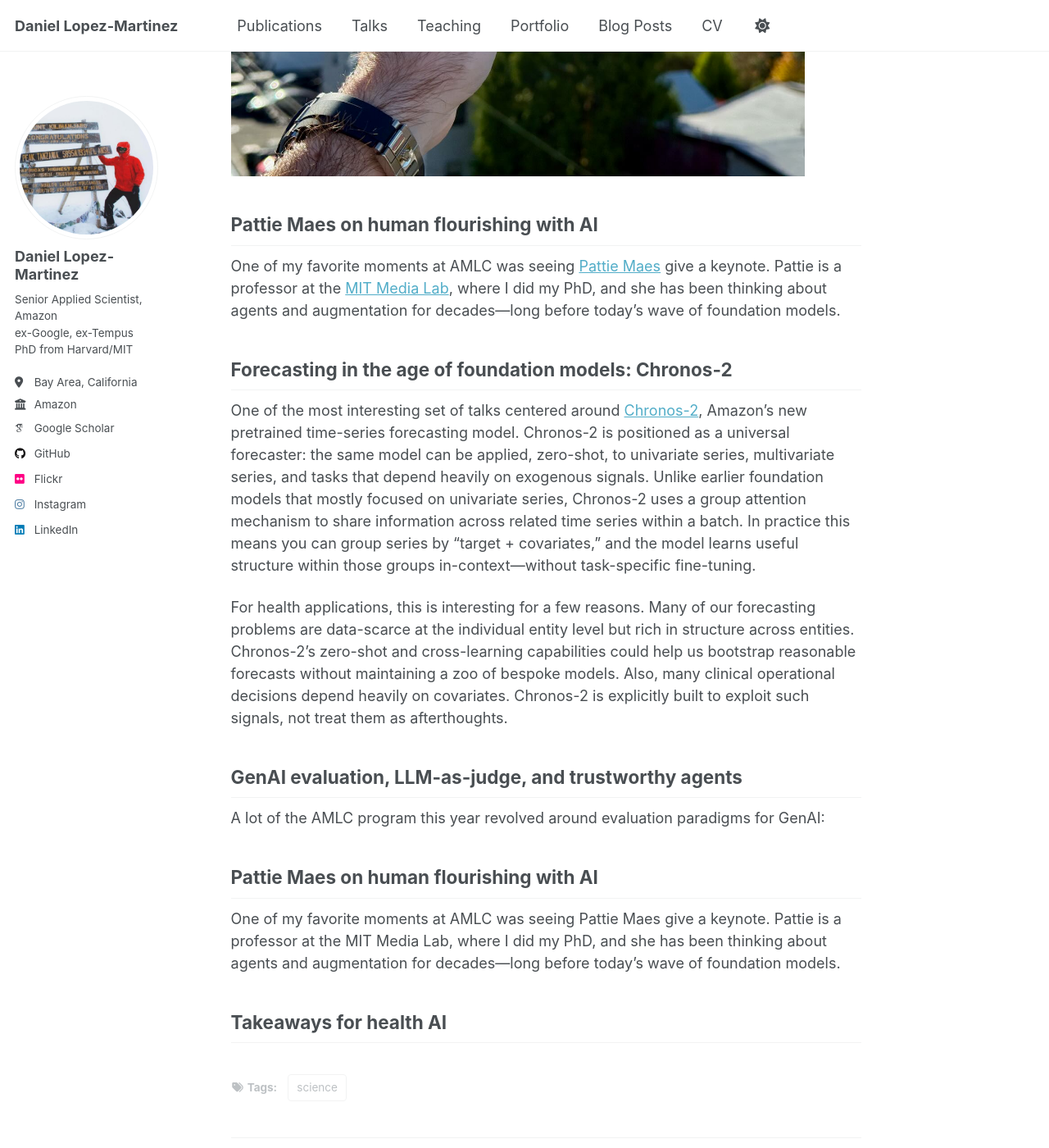
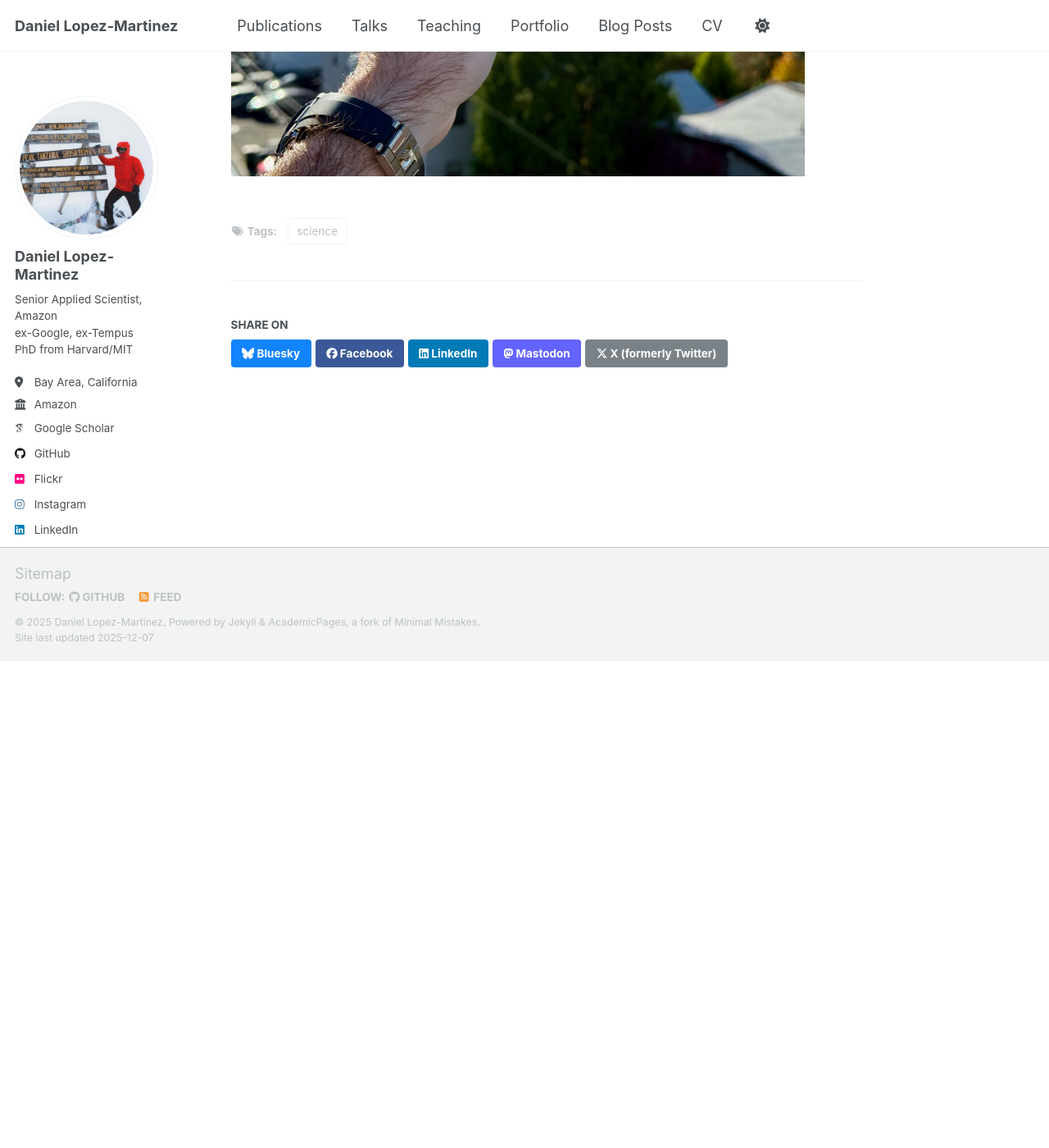
Before and after one commit to daniel-lopezmartinez/daniel-lopezmartinez.github.io, a Jekyll site: the page built from _posts/2025-11-06-amlc-2025.md, in a window 1280 px wide and 1400 px high, scrolled down 876 px. Shown: the whole window at 82% size. Built offline with Jekyll 4.4.1, drawn with Linux system fonts in a browser that asks for light colours; some web fonts are replaced; a script that is not in the unit is left out; after the commit the page ends 1682 px from its top, so only the background shows below that; some of the changed text lies outside the part shown.

Commit message:
intro only

```diff
--- a/_posts/2025-11-06-amlc-2025.md
+++ b/_posts/2025-11-06-amlc-2025.md
@@ -11,25 +11,3 @@ I've spent the last few days in Seattle at Amazon’s internal Machine Learning
 I participated in the _Machine Learning for Healthcare Roundtable_ and gave a talk on [LLM trustworthiness in medical product question answering](https://daniellopezmartinez.com/talks/2025-11-04-talk-amlc), drawing on my earlier work on [Rufus](https://www.aboutamazon.com/news/retail/amazon-rufus). But the real highlight was learning from the impressive work happening across teams. Below are a few themes that stood out to me.
 
 <img src='/images/blog/2025-11-07-amlc.jpeg' width="700" height="400">
-
-
-## Pattie Maes on human flourishing with AI
-
-One of my favorite moments at AMLC was seeing [Pattie Maes](https://www.media.mit.edu/people/pattie/overview/) give a keynote. Pattie is a professor at the [MIT Media Lab](https://www.media.mit.edu/), where I did my PhD, and she has been thinking about agents and augmentation for decades—long before today’s wave of foundation models.
-
-
-## Forecasting in the age of foundation models: Chronos-2
-
-One of the most interesting set of talks centered around [Chronos-2](https://www.amazon.science/blog/introducing-chronos-2-from-univariate-to-universal-forecasting), Amazon’s new pretrained time-series forecasting model. Chronos-2 is positioned as a universal forecaster: the same model can be applied, zero-shot, to univariate series, multivariate series, and tasks that depend heavily on exogenous signals. Unlike earlier foundation models that mostly focused on univariate series, Chronos-2 uses a group attention mechanism to share information across related time series within a batch. In practice this means you can group series by “target + covariates,” and the model learns useful structure within those groups in-context—without task-specific fine-tuning.
-
-For health applications, this is interesting for a few reasons. Many of our forecasting problems are data-scarce at the individual entity level but rich in structure across entities. Chronos-2’s zero-shot and cross-learning capabilities could help us bootstrap reasonable forecasts without maintaining a zoo of bespoke models. Also, many clinical operational decisions depend heavily on covariates. Chronos-2 is explicitly built to exploit such signals, not treat them as afterthoughts.
-
-## GenAI evaluation, LLM-as-judge, and trustworthy agents
-
-A lot of the AMLC program this year revolved around evaluation paradigms for GenAI:
-
-## Pattie Maes on human flourishing with AI
-
-One of my favorite moments at AMLC was seeing Pattie Maes give a keynote. Pattie is a professor at the MIT Media Lab, where I did my PhD, and she has been thinking about agents and augmentation for decades—long before today’s wave of foundation models.
-
-## Takeaways for health AI
```
